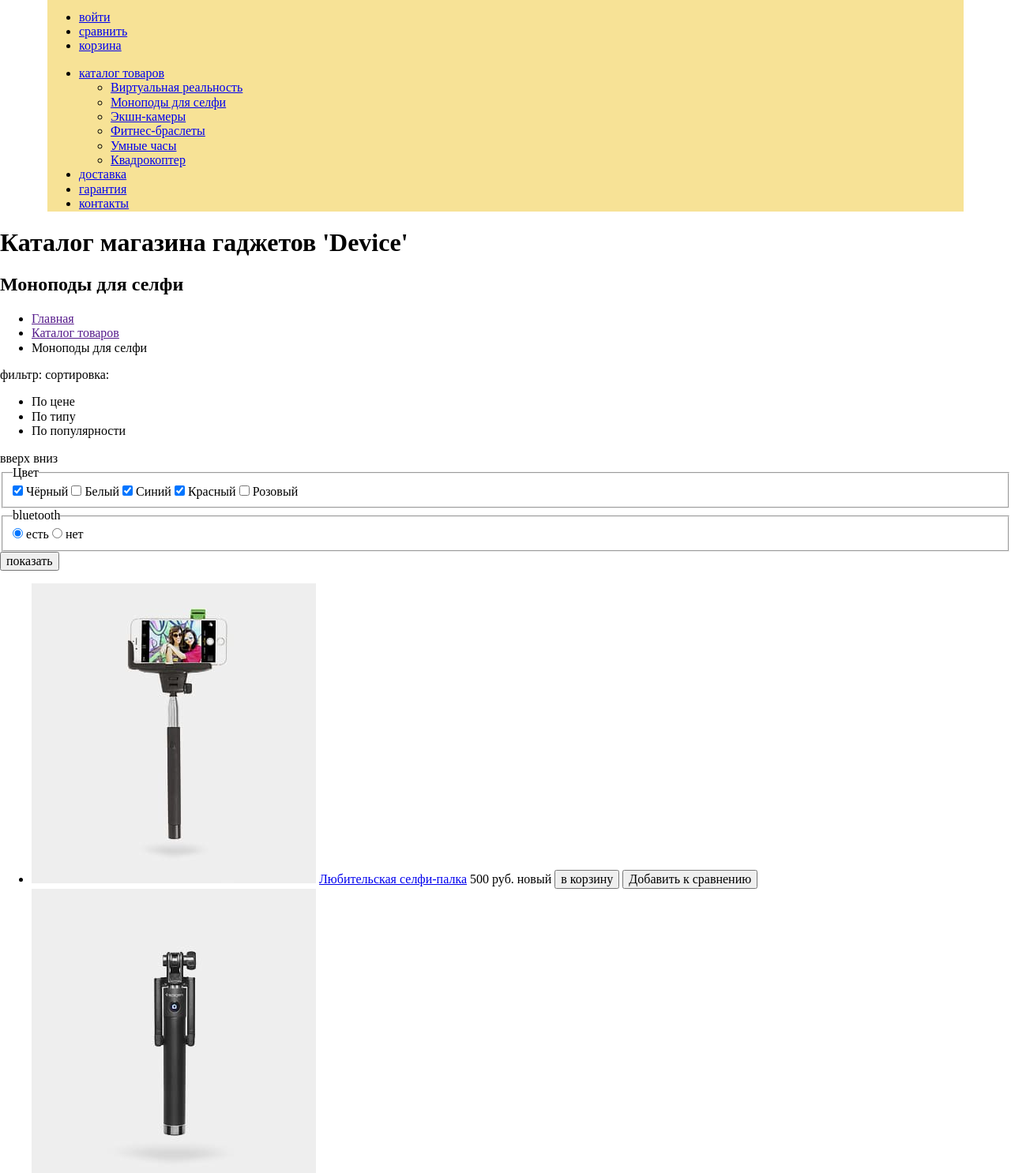
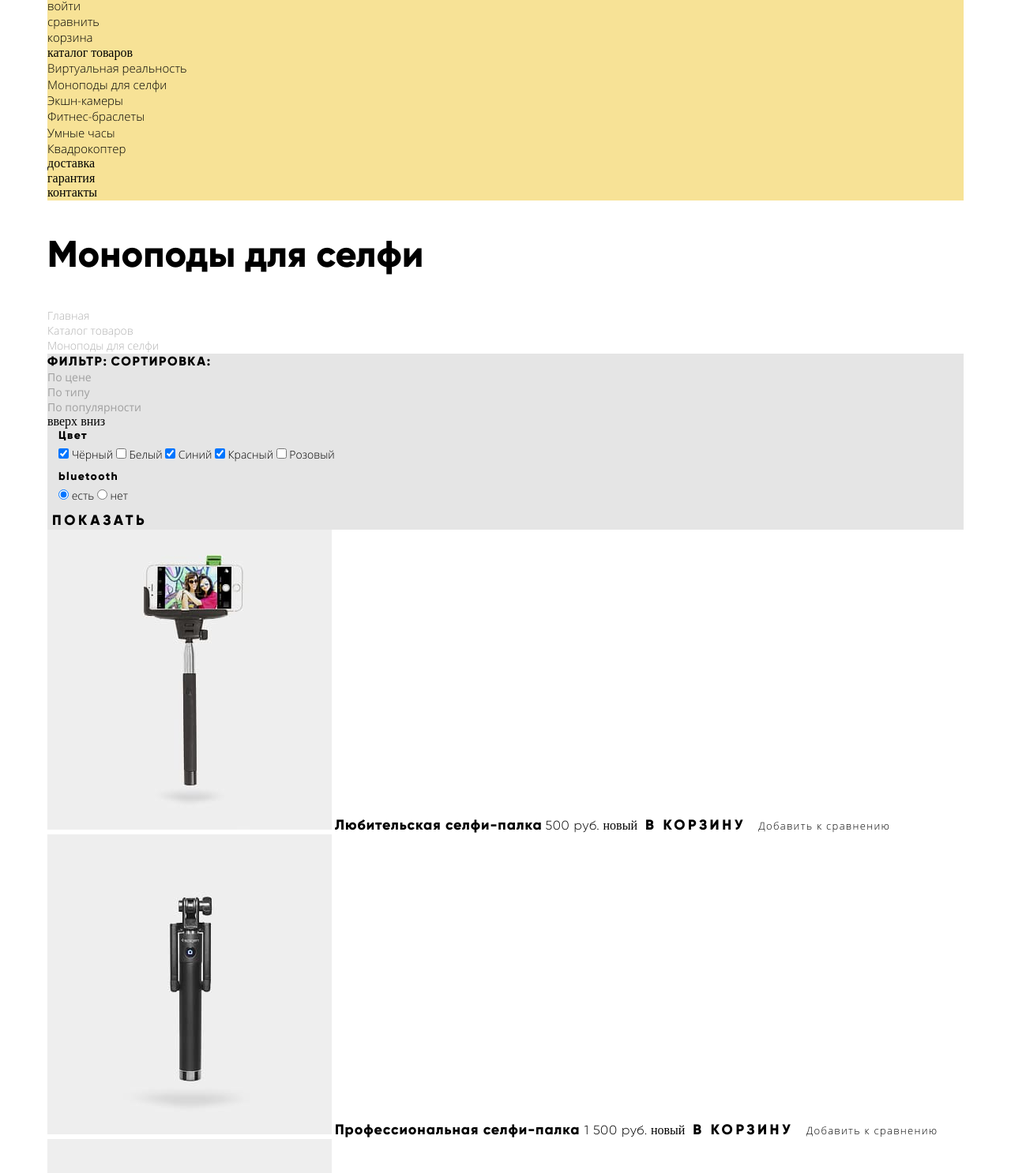
Before and after one commit to mauta/1049109-device-28, a plain HTML site: page catalog.html in a window 1280 px wide. Shown: the part 61-1547 px from the top of the page at 79% size. Drawn offline with Linux system fonts and the light colour scheme; files whose address does not match are found by name.

Commit message:
add basic style catalog

```diff
--- a/catalog.html
+++ b/catalog.html
@@ -17,64 +17,64 @@
     <div class="header__activity">
       <!-- ПОДУМАТЬ ОБ ЭТОМ ЗАВТРА -->
       <div>Поиск по сайту</div>
-      <ul class="">
-        <li>
-          <a href="#">войти</a>
+      <ul class="header__top-menu list">
+        <li class="header__top-item">
+          <a class="header__top-link link" href="#">войти</a>
         </li>
-        <li>
-          <a href="#">сравнить</a>
+        <li class="header__top-item">
+          <a class="header__top-link link" href="#">сравнить</a>
         </li>
-        <li>
-          <a href="#">корзина</a>
+        <li class="header__top-item">
+          <a class="header__top-link link" href="#">корзина</a>
         </li>
       </ul>
     </div>
     <nav class="header__nav">
-      <ul class="header__menu">
+      <ul class="header__menu list">
         <li class="header__item">
-          <a href="#">каталог товаров </a>
-          <ul class="header__submenu">
-            <li class="header__sub-item"><a href="#">Виртуальная реальность</a></li>
-            <li class="header__sub-item"><a href="#">Моноподы для селфи</a></li>
-            <li class="header__sub-item"><a href="#">Экшн-камеры</a></li>
+          <a class="header__link link" href="#">каталог товаров </a>
+          <ul class="header__submenu list">
+            <li class="header__sub-item"><a class="header__sub-link link" href="#">Виртуальная реальность</a></li>
+            <li class="header__sub-item"><a class="header__sub-link link" href="#">Моноподы для селфи</a></li>
+            <li class="header__sub-item"><a class="header__sub-link link" href="#">Экшн-камеры</a></li>
           </ul>
-          <ul class="header__submenu">
-            <li class="header__sub-item"><a href="#">Фитнес-браслеты</a></li>
-            <li class="header__sub-item"><a href="#">Умные часы</a></li>
+          <ul class="header__submenu list">
+            <li class="header__sub-item"><a class="header__sub-link link" href="#">Фитнес-браслеты</a></li>
+            <li class="header__sub-item"><a class="header__sub-link link" href="#">Умные часы</a></li>
           </ul>
-          <ul class="header__submenu">
-            <li class="header__sub-item"><a href="#">Квадрокоптер</a></li>
+          <ul class="header__submenu list">
+            <li class="header__sub-item"><a class="header__sub-link link" href="#">Квадрокоптер</a></li>
           </ul>
         </li>
-        <li class="header__item"><a href="#">доставка</a></li>
-        <li class="header__item"><a href="#">гарантия</a></li>
-        <li class="header__item"><a href="#">контакты</a></li>
+        <li class="header__item"><a class="header__link link" href="#">доставка</a></li>
+        <li class="header__item"><a class="header__link link" href="#">гарантия</a></li>
+        <li class="header__item"><a class="header__link link" href="#">контакты</a></li>
       </ul>
     </nav>
   </header>
   <main>
-    <h1 class="visualy-hidden">Каталог магазина гаджетов 'Device'</h1>
+    <h1 class="visually-hidden">Каталог магазина гаджетов 'Device'</h1>
     <section class="catalog">
       <h2 class="catalog__title">Моноподы для селфи</h2>
-      <ul class="breadcrumbs breadcrumbs__list">
+      <ul class="breadcrumbs breadcrumbs__list list">
         <li class="breadcrumbs__item">
-          <a href="" class="breadcrumbs__link">Главная</a>
+          <a href="" class="breadcrumbs__link link">Главная</a>
         </li>
         <li class="breadcrumbs__item">
-          <a href="" class="breadcrumbs__link">Каталог товаров</a>
+          <a href="" class="breadcrumbs__link link">Каталог товаров</a>
         </li>
         <li class="breadcrumbs__item">
-          <a class="breadcrumbs__link">Моноподы для селфи</a>
+          <a class="breadcrumbs__link link">Моноподы для селфи</a>
         </li>
       </ul>
 
-      <div class="catalog__header">
-        <span>фильтр:</span>
-        <span>сортировка:</span>
-        <ul>
-          <li>По цене</li>
-          <li>По типу</li>
-          <li>По популярности</li>
+      <div class="catalog-header">
+        <span class="catalog-header__filter">фильтр:</span>
+        <span class="catalog-header__sort">сортировка:</span>
+        <ul class="catalog-header__list list">
+          <li class="catalog-header__sort-item">По цене</li>
+          <li class="catalog-header__sort-item">По типу</li>
+          <li class="catalog-header__sort-item">По популярности</li>
         </ul>
         <span>вверх</span>
         <span>вниз</span>
@@ -136,54 +136,54 @@
           <!-- </div> -->
         </fieldset>
 
-        <button class="filter__btn" type="submit">показать</button>
+        <button class="filter__btn like-btn" type="submit">показать</button>
       </form>
 
       <div class="catalog__wrap">
-        <ul class="catalog__list">
+        <ul class="catalog__list list">
           <li class="catalog__item">
             <img class="catalog__img" width="360" height="380" src="img/item-1.jpg"
               alt="Любительская селфи-палка на сером фоне">
-            <a href="#" class="catalog__name">Любительская селфи-палка</a>
+            <a href="#" class="catalog__name link">Любительская селфи-палка</a>
             <span class="catalog__price">500 руб.</span>
             <span class="catalog__new">новый</span>
-            <button class="catalog__add-cart" type="button">в корзину</button>
+            <button class="catalog__add-cart like-btn" type="button">в корзину</button>
             <button class="catalog__add-compare" type="button">Добавить к сравнению</button>
           </li>
           <li class="catalog__item">
             <img class="catalog__img" width="360" height="380" src="img/item-2.jpg"
               alt="Профессиональная селфи-палкана сером фоне">
-            <a href="#" class="catalog__name">Профессиональная селфи-палка </a>
+            <a href="#" class="catalog__name link">Профессиональная селфи-палка </a>
             <span class="catalog__price">1 500 руб.</span>
             <span class="catalog__new">новый</span>
-            <button class="catalog__add-cart" type="button">в корзину</button>
+            <button class="catalog__add-cart like-btn" type="button">в корзину</button>
             <button class="catalog__add-compare" type="button">Добавить к сравнению</button>
           </li>
           <li class="catalog__item">
             <img class="catalog__img" width="360" height="380" src="img/item-3.jpg"
               alt="непотопляемая селфи-палка на сером фоне">
-            <a href="#" class="catalog__name">Непотопляемая селфи-палка</a>
+            <a href="#" class="catalog__name link">Непотопляемая селфи-палка</a>
             <span class="catalog__price">2 500 руб.</span>
             <span class="catalog__new">новый</span>
-            <button class="catalog__add-cart" type="button">в корзину</button>
+            <button class="catalog__add-cart like-btn" type="button">в корзину</button>
             <button class="catalog__add-compare" type="button">Добавить к сравнению</button>
           </li>
           <li class="catalog__item">
             <img class="catalog__img" width="360" height="380" src="img/item-4.jpg"
               alt="Селфи-палка «Следуй за мной» на сером фоне">
-            <a href="#" class="catalog__name">Селфи-палка «Следуй за мной»</a>
+            <a href="#" class="catalog__name link">Селфи-палка «Следуй за мной»</a>
             <span class="catalog__price">4 900 руб.</span>
             <span class="catalog__new">новый</span>
-            <button class="catalog__add-cart" type="button">в корзину</button>
+            <button class="catalog__add-cart like-btn" type="button">в корзину</button>
             <button class="catalog__add-compare" type="button">Добавить к сравнению</button>
           </li>
         </ul>
 
         <div class="catalog__pages">
           <button class="catalog__btn" type="button">назад</button>
-          <a class="catalog__link" href="">1</a>
-          <a class="catalog__link" href="">2</a>
-          <a class="catalog__link" href="">3</a>
+          <a class="catalog__link link" href="">1</a>
+          <a class="catalog__link link" href="">2</a>
+          <a class="catalog__link link" href="">3</a>
           <button class="catalog__btn" type="button">вперед</button>
         </div>
       </div>
@@ -192,6 +192,7 @@
 
   </main>
   <footer class="footer">
+    <div class="footer__wrap">
       <div class="footer__left-wrap">
         <a href="#">
           <img class="header__logo" width="163" height="35" src="img/logo-device.svg" alt="Логотип, слово 'device' ">
@@ -201,53 +202,48 @@
         </p>
       </div>
       <div class="footer__center-wrap">
-
-        <ul class="footer__nav">
-          <li class="footer__item"><a class="footer__link" href="">доставка</a></li>
-          <li class="footer__item"><a class="footer__link" href="">гарантия</a></li>
-          <li class="footer__item"><a class="footer__link" href="">контакты</a></li>
+        <ul class="footer__nav list">
+          <li class="footer__item"><a class="footer__link link" href="">доставка</a></li>
+          <li class="footer__item"><a class="footer__link link " href="">гарантия</a></li>
+          <li class="footer__item"><a class="footer__link link" href="">контакты</a></li>
         </ul>
 
-        <ul class="footer__social">
-
+        <ul class="footer__social list">
           <li class="footer__social-item">
-            <a class="footer__social-link" href="#">
+            <a class="footer__social-link link" href="#">
               фейсбук
             </a>
           </li>
           <li class="footer__social-item">
-            <a class="footer__social-link" href="#">
+            <a class="footer__social-link link" href="#">
               <span class="visually-hidden">инстаграм</span>
             </a>
           </li>
           <li class="footer__social-item">
-            <a class="footer__social-link" href="#">
+            <a class="footer__social-link link" href="#">
               <span class="visually-hidden">твитер</span>
             </a>
           </li>
         </ul>
-
-
       </div>
 
       <div class="footer__right-wrap">
-
-        <ul class="footer__activity">
+        <ul class="footer__activity list">
           <li>
-            <a href="#">войти</a>
+            <a class="footer__activity-link link" href="#">войти</a>
           </li>
           <li>
-            <a href="#">сравнить</a>
+            <a class="footer__activity-link link" href="#">сравнить</a>
           </li>
           <li>
-            <a href="#">корзина</a>
+            <a class="footer__activity-link link" href="#">корзина</a>
           </li>
         </ul>
-
         <p class="footer__phone">Тел.: +7 (495) 495-95-95</p>
-      <a class="footer__copyright" href="https://htmlacademy.ru/intensive/htmlcss">
+        <a class="footer__copyright link" href="https://htmlacademy.ru/intensive/htmlcss">
           <img src="img/logo-html.svg" width="27" height="34" alt="Логотип HTML-academy">
-        HTML-academy</a>
+          <span class="visually-hidden">HTML-academy</span></a>
+      </div>
     </div>
   </footer>
 </body>
--- a/css/style.css
+++ b/css/style.css
@@ -139,6 +139,17 @@ body {
   font-style: normal;
 }
 
+.like-btn {
+  border: none;
+  background-color: transparent;
+  font-family: "Gilroy", Helvetica, sans-serif;
+  font-weight: 800;
+  font-size: 18px;
+  line-height: 22px;
+  letter-spacing: 0.2em;
+  text-transform: uppercase;
+}
+
 .header {
   width: 1160px;
   margin: 0 auto;
@@ -153,14 +164,9 @@ body {
   line-height: 20px;
 }
 
-.header__link {
-  font-family: "Gilroy", Helvetica, sans-serif;
-  font-weight: 800;
-  font-size: 18px;
-  line-height: 22px;
-  letter-spacing: 0.1em;
-  text-transform: uppercase;
-}
+/* .header__link {
+
+} */
 
 .header__sub-link {
   font-family: "Open Sans", Helvetica, sans-serif;
@@ -189,14 +195,9 @@ body {
   line-height: 20px;
 }
 
-.product__details {
-  font-family: "Gilroy", Helvetica, sans-serif;
-  font-weight: 800;
-  font-size: 18px;
-  line-height: 22px;
-  letter-spacing: 0.2em;
-  text-transform: uppercase;
-}
+/* .product__details {
+
+} */
 
 .slayder__btn {
   border-radius: 50%;
@@ -261,14 +262,9 @@ body {
   margin: 0 auto;
 }
 
-.services__btn {
-  font-family: "Gilroy", Helvetica, sans-serif;
-  font-weight: 800;
-  font-size: 18px;
-  line-height: 22px;
-  letter-spacing: 0.2em;
-  text-transform: uppercase;
-}
+/* .services__btn {
+
+} */
 
 .services__caption {
   font-family: "Gilroy", Helvetica, sans-serif;
@@ -297,7 +293,7 @@ body {
   justify-content: space-around;
 }
 
-.about-contact-wrap{
+.about-contact-wrap {
   width: 1160px;
   margin: 0 auto;
 }
@@ -317,14 +313,9 @@ body {
   line-height: 28px;
 }
 
-.about__link {
-  font-family: "Gilroy", Helvetica, sans-serif;
-  font-weight: 800;
-  font-size: 18px;
-  line-height: 22px;
-  letter-spacing: 0.2em;
-  text-transform: uppercase;
-}
+/* .about__link {
+
+} */
 
 .about__company {
   font-family: "Gilroy", Helvetica, sans-serif;
@@ -351,12 +342,6 @@ body {
 .contacts__btn {
   border: none;
   background-color: transparent;
-  font-family: "Gilroy", Helvetica, sans-serif;
-  font-weight: 800;
-  font-size: 18px;
-  line-height: 22px;
-  letter-spacing: 0.2em;
-  text-transform: uppercase;
 }
 
 .footer {
@@ -391,7 +376,7 @@ body {
   color: var(--basic-white);
 }
 
-.footer__activity-link{
+.footer__activity-link {
   font-family: "Open Sans", Helvetica, sans-serif;
   font-weight: 300;
   font-size: 15px;
@@ -400,7 +385,7 @@ body {
   opacity: 0.7;
 }
 
-.footer__phone{
+.footer__phone {
   font-family: "Open Sans", Helvetica, sans-serif;
   font-weight: 300;
   font-size: 15px;
@@ -408,3 +393,142 @@ body {
   color: var(--basic-white);
   opacity: 0.8;
 }
+
+.write-us__label {
+  font-family: "Gilroy", Helvetica, sans-serif;
+  font-weight: 800;
+  font-size: 18px;
+  line-height: 22px;
+}
+
+.write-us__input {
+  background-color: var(--basic-grey-light);
+  border: none;
+}
+
+.write-us__submit {
+  border: none;
+  background-color: transparent;
+}
+
+.catalog {
+  width: 1160px;
+  margin: 0 auto;
+}
+
+.catalog__title {
+  font-family: "Gilroy", Helvetica, sans-serif;
+  font-weight: 800;
+  font-size: 47px;
+  line-height: 58px;
+}
+
+
+
+.breadcrumbs__link {
+  font-family: "Open Sans", Helvetica, sans-serif;
+  font-weight: 300;
+  font-size: 14px;
+  line-height: 19px;
+  opacity: 0.3;
+}
+
+.catalog-header {
+  background-color: var(--basic-grey-light);
+}
+
+.catalog-header__filter,
+.catalog-header__sort {
+  font-family: "Gilroy", Helvetica, sans-serif;
+  font-weight: 800;
+  font-size: 16px;
+  line-height: 20px;
+  letter-spacing: 0.1em;
+  text-transform: uppercase;
+}
+
+.catalog-header__sort-item {
+  font-family: "Open Sans", Helvetica, sans-serif;
+  font-weight: 400;
+  font-size: 14px;
+  line-height: 19px;
+  opacity: 0.3;
+}
+
+.catalog__filter {
+  background-color: var(--basic-grey-light);
+}
+
+.color,
+.bluetooth {
+  border: none;
+}
+
+.color__legend,
+.bluetooth__legend {
+  font-family: "Gilroy", Helvetica, sans-serif;
+  font-weight: 800;
+  font-size: 14px;
+  line-height: 17px;
+  letter-spacing: 0.1em;
+}
+
+.color__label,
+.bluetooth__label {
+  font-family: "Open Sans", Helvetica, sans-serif;
+  font-weight: 300;
+  font-size: 14px;
+  line-height: 19px;
+}
+
+.catalog__name {
+  font-family: "Gilroy", Helvetica, sans-serif;
+  font-weight: 800;
+  font-size: 18px;
+  line-height: 22px;
+  letter-spacing: 0.05em;
+}
+
+.catalog__price {
+  font-family: "Gilroy", Helvetica, sans-serif;
+  font-weight: 300;
+  font-size: 16px;
+  line-height: 18px;
+  letter-spacing: 0.05em;
+}
+
+.catalog__add-compare {
+  background-color: transparent;
+  border: none;
+  font-family: "Open Sans", Helvetica, sans-serif;
+  font-weight: 300;
+  font-size: 13px;
+  line-height: 18px;
+  letter-spacing: 0.1em;
+}
+
+.catalog__pages {
+  background-color: var(--basic-grey-light);
+}
+
+.catalog__btn {
+  font-family: "Gilroy", Helvetica, sans-serif;
+  background-color: var(--basic-grey-light);
+  border: none;
+  font-weight: 800;
+  font-size: 16px;
+  line-height: 20px;
+  letter-spacing: 0.1em;
+  text-transform: uppercase;
+}
+
+.catalog__link {
+  font-family: "Gilroy", Helvetica, sans-serif;
+  font-style: normal;
+  font-weight: 800;
+  font-size: 16px;
+  line-height: 20px;
+  letter-spacing: 0.1em;
+  text-transform: uppercase;
+  opacity: 0.3;
+}
```
Also changed, not shown: index.html (+11 -16 lines). Lines whose indentation alone changed are shown as unchanged.
